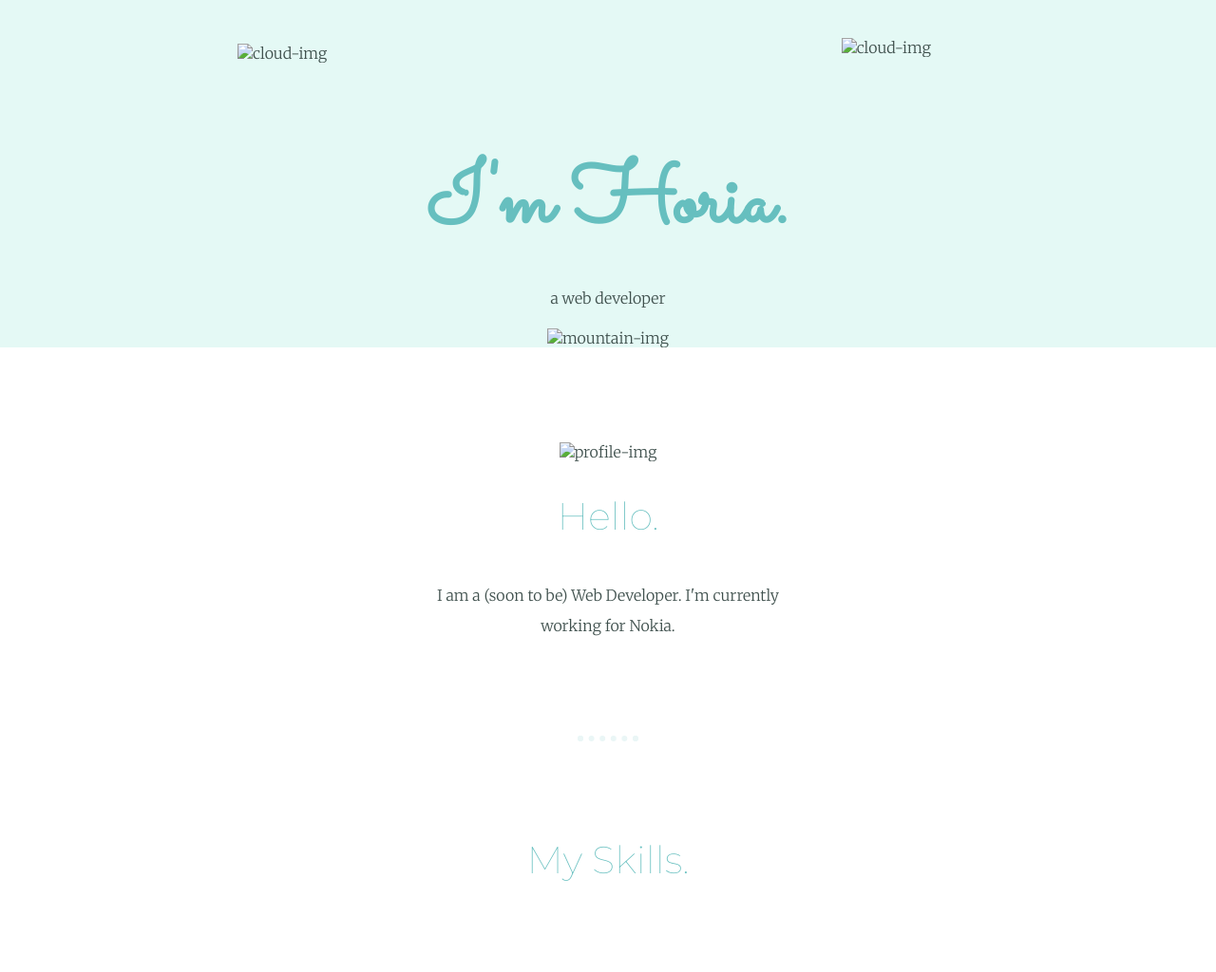
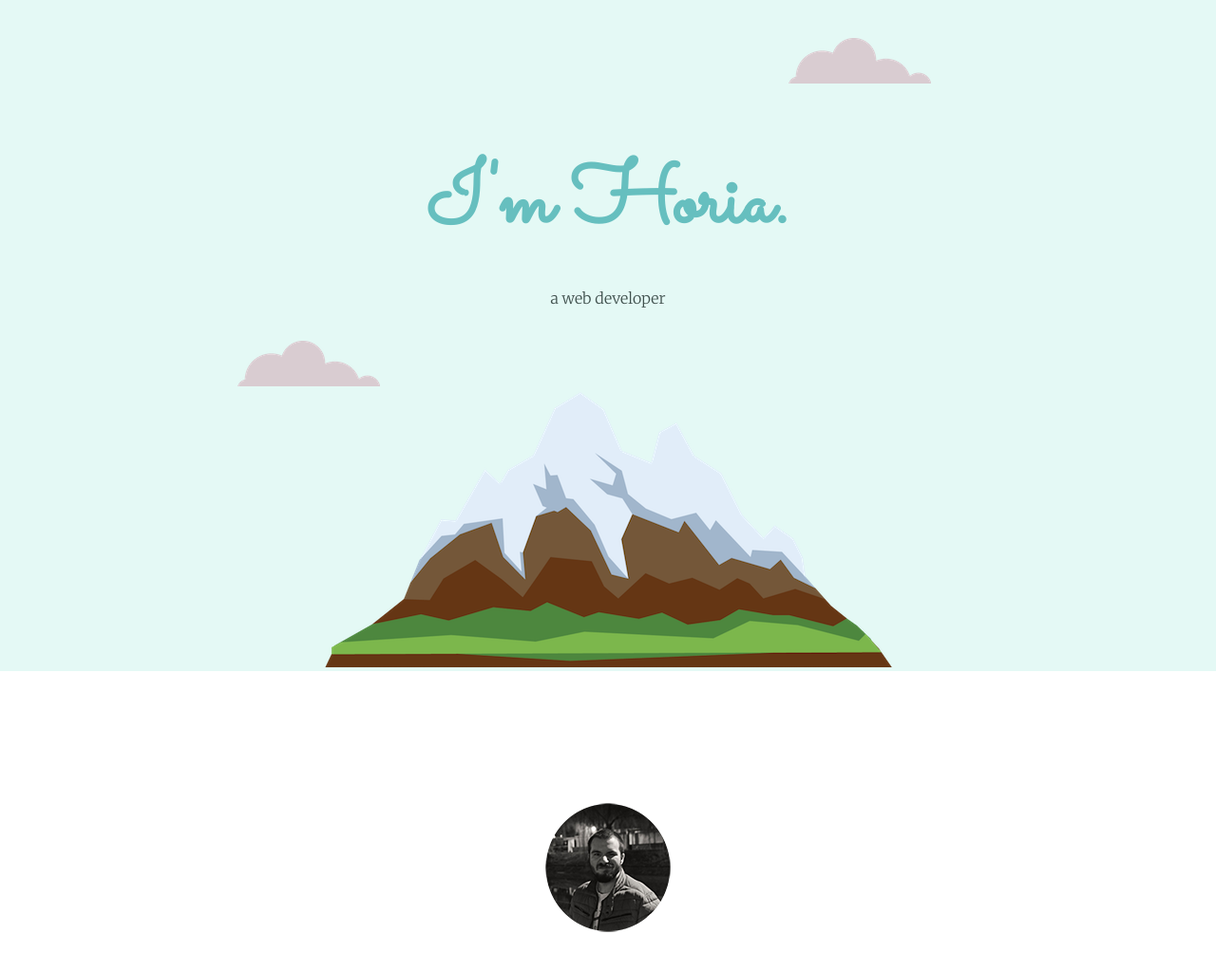
Before and after one commit to HoriaCC/personalsite, a plain HTML site: page index.html in a window 1280 px wide. Shown: the top 1024 px of the page at 95% size. Drawn offline with Linux system fonts and the light colour scheme; files that its build step writes are made by us from their sources.

Commit message:
Update index.html
link modfy

```diff
--- a/index.html
+++ b/index.html
@@ -4,22 +4,22 @@
 <head>
   <meta charset="utf-8">
   <title>Horia Cozma</title>
-  <link rel="stylesheet" href="css/styles.css">
+  <link rel="stylesheet" href="styles.css">
   <link rel="icon" href="favicon.ico">
   <link href="https://fonts.googleapis.com/css2?family=Merriweather:wght@300&family=Montserrat:wght@100&family=Sacramento&display=swap" rel="stylesheet">
 </head>
 
 <body>
   <div class="top-container">
-    <img class="top-cloud" src="images/cloud.png" alt="cloud-img">
+    <img class="top-cloud" src="cloud.png" alt="cloud-img">
     <h1>I'm Horia.</h1>
     <p>a web developer</p>
-    <img class="bottom-cloud" src="images/cloud.png" alt="cloud-img">
-    <img src="images/mountain.png" alt="mountain-img">
+    <img class="bottom-cloud" src="cloud.png" alt="cloud-img">
+    <img src="mountain.png" alt="mountain-img">
   </div>
   <div class="middle-container">
     <div class="profile">
-      <img src="images/profile.png" alt="profile-img">
+      <img src="profile.png" alt="profile-img">
       <h2>Hello.</h2>
       <p class="intro">I am a (soon to be) Web Developer. I'm currently working for Nokia.</p>
     </div>
```
